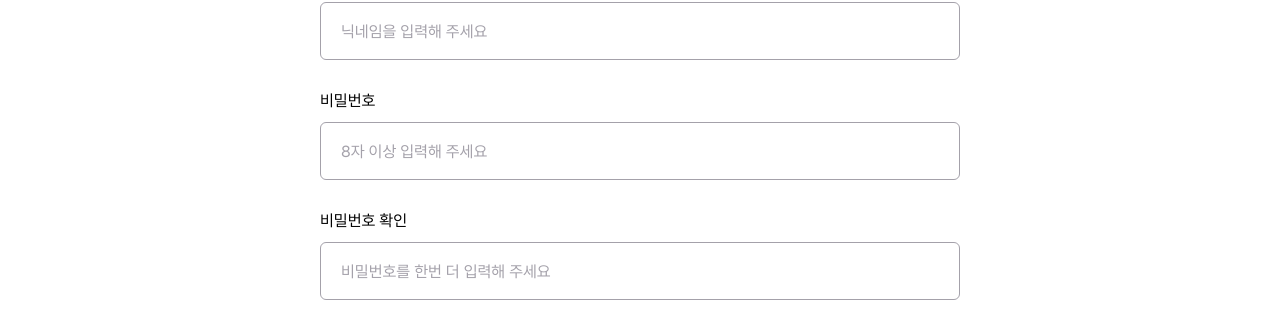
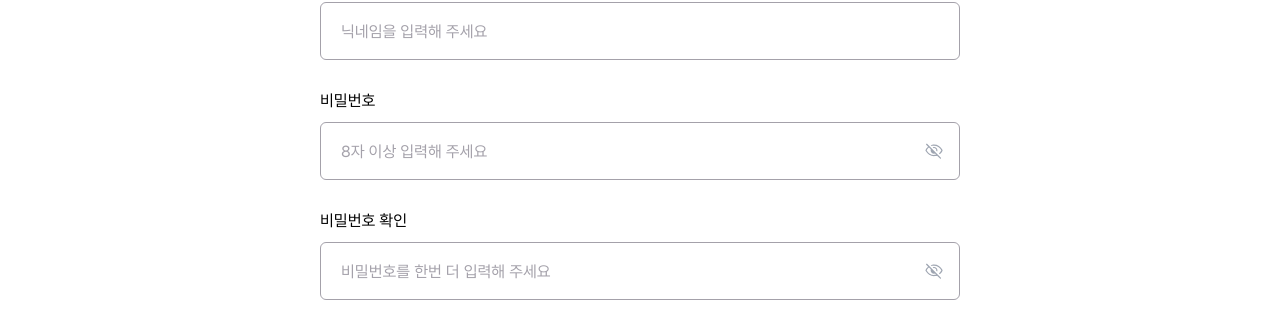
Before and after one commit to codeitFE11-part4-team2/globalnomad, a Next.js app: page /signup in a window 1280 px wide. Shown: the part 469-795 px from the top of the page. Built offline with nearby package versions, Linux system fonts and the light colour scheme; no server answers.

Commit message:
input 수정

```diff
--- a/src/components/login/loginform.tsx
+++ b/src/components/login/loginform.tsx
@@ -148,11 +148,10 @@ export default function SignInForm() {
             required: '비밀번호는 필수 입력 사항입니다.',
           }}
           render={({ field }) => (
-            <div className="relative">
             <InputItem
               label="비밀번호"
               id="pw"
-                type={isPasswordVisible ? 'text' : 'password'} // 비밀번호 표시/숨기기
+              passwordinput
               placeholder="비밀번호를 입력해주세요"
               value={field.value || ''}
               onChange={(e) => {
@@ -163,23 +162,6 @@ export default function SignInForm() {
               error={!!errors.password} // error 상태 전달
               errorMessage={errors.password?.message} // 에러 메시지 전달
             />
-              {/* 비밀번호 표시/숨기기 아이콘 */}
-              <span
-                onClick={() => setPasswordVisible(!isPasswordVisible)} // 클릭 시 비밀번호 표시/숨기기
-                className="absolute right-4 top-1/2 transform -translate-y-1/2 cursor-pointer"
-              >
-                <Image
-                  src={
-                    isPasswordVisible
-                      ? '/icons/icon-visibility_on.svg'
-                      : '/icons/icon-visibility_off.svg'
-                  } // 경로로 아이콘 지정
-                  alt={isPasswordVisible ? '비밀번호 숨기기' : '비밀번호 표시'}
-                  width={20.47}
-                  height={20.47}
-                />
-              </span>
-            </div>
           )}
         />
 
--- a/src/components/login/logininputitem.tsx
+++ b/src/components/login/logininputitem.tsx
@@ -1,33 +1,67 @@
+import { useState } from 'react';
+import Image from 'next/image';
+
 interface InputProps extends React.InputHTMLAttributes<HTMLInputElement> {
   label: string;
   error?: boolean;
-  errorMessage?: string; // errorMessage를 prop으로 추가
+  errorMessage?: string;
+  passwordinput?: boolean; // passwordinput으로 이름 변경
 }
 
 export default function InputItem({
   label,
   id,
   error,
-  errorMessage, // errorMessage 추가
+  passwordinput, // 변경된 prop 이름
+  errorMessage,
   className,
   ...props
 }: InputProps) {
+  // 비밀번호 표시 여부 상태
+  const [isPasswordVisible, setPasswordVisible] = useState(false);
+
   return (
-    <div className="gap-[8px] flex flex-col">
+    <div className="gap-[8px] flex flex-col relative">
       <label
         htmlFor={id}
         className="text-lg font-regular text-[black] font-pretendard"
       >
         {label}
       </label>
-      <input
-        id={id}
-        className={`font-pretendard placeholder-gray-600 text-lg rounded-[6px] w-[640px] h-[58px] pl-[20px]
-          border ${error ? 'border-red-500' : 'border-gray-600'} ${className}`}
-        {...props}
-      />
+
+      <div className="relative">
+        {/* passwordinput 여부에 따라 input 다르게 렌더링 */}
+        <input
+          id={passwordinput ? `${id}-password` : id} // id 다르게 설정
+          className={`font-pretendard placeholder-gray-600 text-lg rounded-[6px] w-full h-[58px] pl-[20px] pr-[40px]
+            border ${error ? 'border-red-500' : 'border-gray-600'} ${className}`}
+          type={passwordinput && !isPasswordVisible ? 'password' : 'text'}
+          {...props}
+        />
+
+        {/* 비밀번호 표시/숨기기 아이콘 */}
+        {passwordinput && (
+          <span
+            onClick={() => setPasswordVisible(!isPasswordVisible)} // 클릭 시 상태 변경
+            className="absolute right-4 top-1/2 transform -translate-y-1/2 cursor-pointer"
+          >
+            <Image
+              src={
+                isPasswordVisible
+                  ? '/icons/icon-visibility_on.svg'
+                  : '/icons/icon-visibility_off.svg'
+              }
+              alt={isPasswordVisible ? '비밀번호 숨기기' : '비밀번호 표시'}
+              width={20.47}
+              height={20.47}
+            />
+          </span>
+        )}
+      </div>
+
+      {/* 에러 메시지 출력 */}
       {error && errorMessage && (
-        <p className="text-red-3 text-xs font-regular">{errorMessage}</p> // 에러 메시지 출력
+        <p className="text-red-3 text-xs font-regular">{errorMessage}</p>
       )}
     </div>
   );
--- a/src/components/signup/signupform.tsx
+++ b/src/components/signup/signupform.tsx
@@ -214,7 +214,7 @@ function SignUpForm() {
             <InputItem
               label="비밀번호"
               id="password"
-              type="password"
+              passwordinput
               placeholder="8자 이상 입력해 주세요"
               value={field.value || ''}
               onChange={(e) => {
@@ -237,7 +237,7 @@ function SignUpForm() {
             <InputItem
               label="비밀번호 확인"
               id="confirmPassword"
-              type="password"
+              passwordinput
               placeholder="비밀번호를 한번 더 입력해 주세요"
               value={field.value || ''}
               onChange={(e) => {
```
Lines whose indentation alone changed are shown as unchanged.
